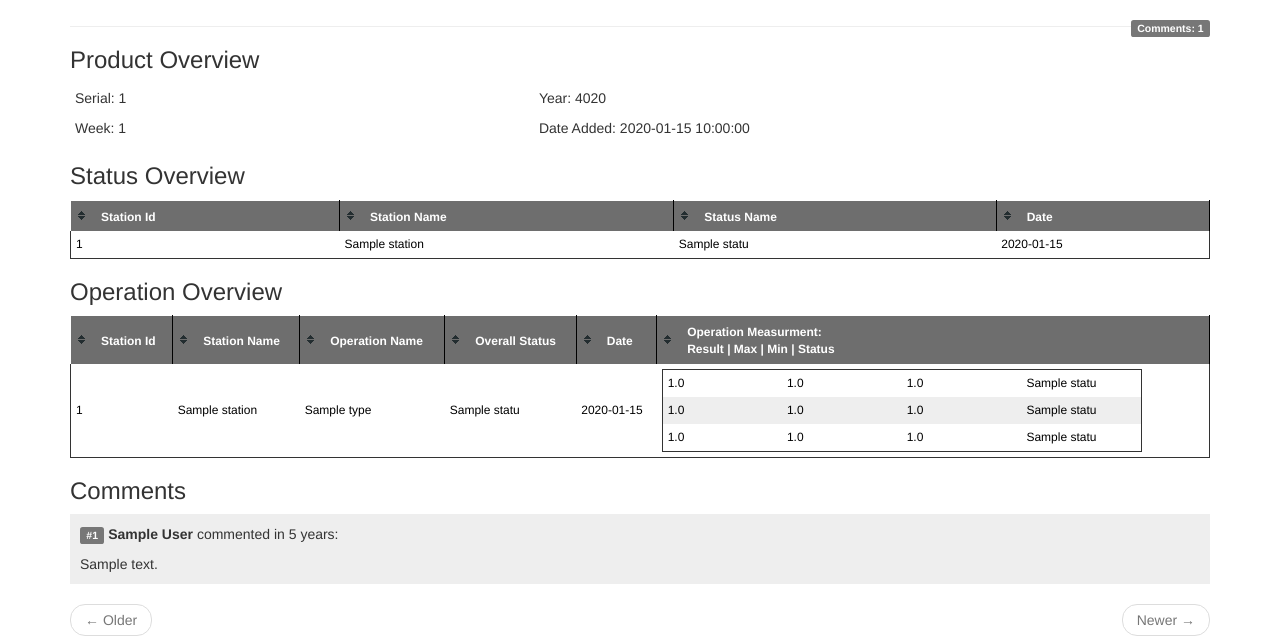
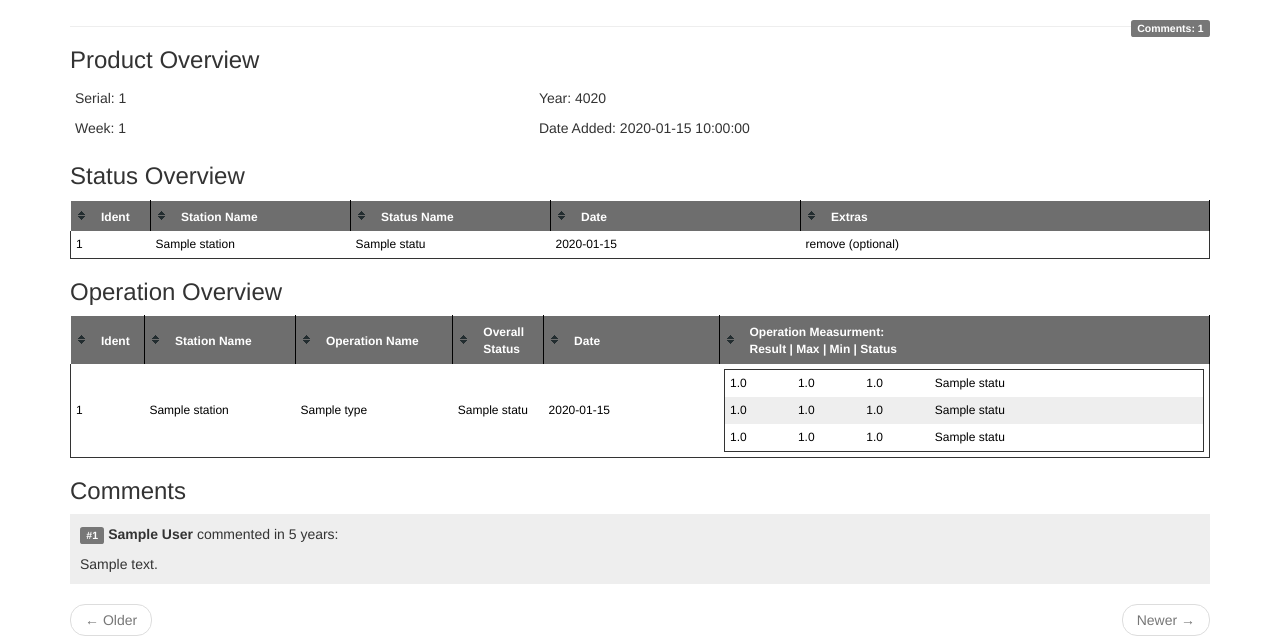
Before and after one commit to prodlinetrace/lvmix_web, a Flask app: page /app/product/1 in a window 1280 px wide. Shown: the part 141-778 px from the top of the page. Run offline with Flask 2, Linux system fonts and the light colour scheme; tables that the repository leaves empty hold one stand-in row (values such as "Sample post"); parts of the project's set-up code (start-up, migrations or seed data) failed here and were passed over; some libraries are stand-ins or nearby versions.

Commit message:
fixes #5 and #9, resolve ticket #5 and #9. more space for operation description added. value precision changed to 2

```diff
--- a/app/static/styles.css
+++ b/app/static/styles.css
@@ -1,5 +1,25 @@
 .user-profile {
     min-height: 140px;
+}
+
+.id {
+	width: 80px;
+}
+
+.date {
+	width: 250px;
+}
+
+.name {
+	width: 200px;
+}
+
+.value {
+	width: 50px;
+}
+
+.status {
+	width: 100px;
 }
 
 .user-avatar {
--- a/app/templates/products/product.html
+++ b/app/templates/products/product.html
@@ -35,12 +35,19 @@
 	    {% endif %}
 	<h3 id="comments">{{ _('Status Overview') }}</h3>
 	<table cellspacing="1" id="statuses" class="statuses tablesorter">
+	  <colgroup>
+		    <col class="id">
+		    <col class="name">
+		    <col class="name">
+		    <col class="date">
+  		</colgroup>
 		<thead>
 	   		<tr>
-	            <th>{{ _('Station Id') }}</th>
-	            <th>{{ _('Station Name') }}</th>
-	            <th>{{ _('Status Name') }}</th>
-	            <th>{{ _('Date') }}</th>
+	            <th class="id">{{ _('Ident') }}</th>
+	            <th class="name">{{ _('Station Name') }}</th>
+	            <th class="status">{{ _('Status Name') }}</th>
+	            <th class="date">{{ _('Date') }}</th>
+	            <th>{{ _('Extras') }}</th>
 	        </tr>
         </thead>
         <tbody>
@@ -50,6 +57,7 @@
     			<td>{{ status.station.name }} </td>
     			<td>{{ status.status_name.name }} </td>
     			<td>{{ status.date_time }} </td>
+    			<td>remove (optional)</td>
    			</tr>
 			{% endfor %}
         </tbody>
@@ -59,11 +67,11 @@
 	<table cellspacing="1" id="operations" class="tablesorter">
 		<thead>
 	   		<tr>
-	            <th>{{ _('Station Id') }}</th>
-	            <th>{{ _('Station Name') }}</th>
-	            <th>{{ _('Operation Name') }}</th>
-	            <th>{{ _('Overall Status') }}</th>
-	            <th>{{ _('Date') }}</th>
+	            <th class="id">{{ _('Ident') }}</th>
+	            <th class="name">{{ _('Station Name') }}</th>
+	            <th class="name">{{ _('Operation Name') }}</th>
+	            <th class="status">{{ _('Overall Status') }}</th>
+	            <th class="date">{{ _('Date') }}</th>
 	            <th>{{ _('Operation Measurment') }}:<br/>{{ _('Result | Max | Min | Status') }}</th>
 	        </tr>
         </thead>
@@ -79,7 +87,7 @@
     				<table id="result" class="operation_data">
 			        	<tbody>
 			    			{% if operation.result_1 %}
-			    				<tr><td>{{ operation.result_1|round(2) }}</td><td>{{ operation.result_1_max|round(2) }}</td><td>{{ operation.result_1_min|round(2) }}</td><td>{{ operation.result_1_status.name }}</td></tr>
+			    				<tr><td class="value">{{ operation.result_1|round(2) }}</td><td class="value">{{ operation.result_1_max|round(2) }}</td><td class="value">{{ operation.result_1_min|round(2) }}</td><td class="name">{{ operation.result_1_status.name }}</td></tr>
 			    			{% endif %}
 			    			{% if operation.result_2 %}
 			    				<tr><td>{{ operation.result_2|round(2) }}</td><td>{{ operation.result_2_max|round(2) }}</td><td>{{ operation.result_2_min|round(2) }}</td><td>{{ operation.result_2_status.name }}</td></tr>
```
